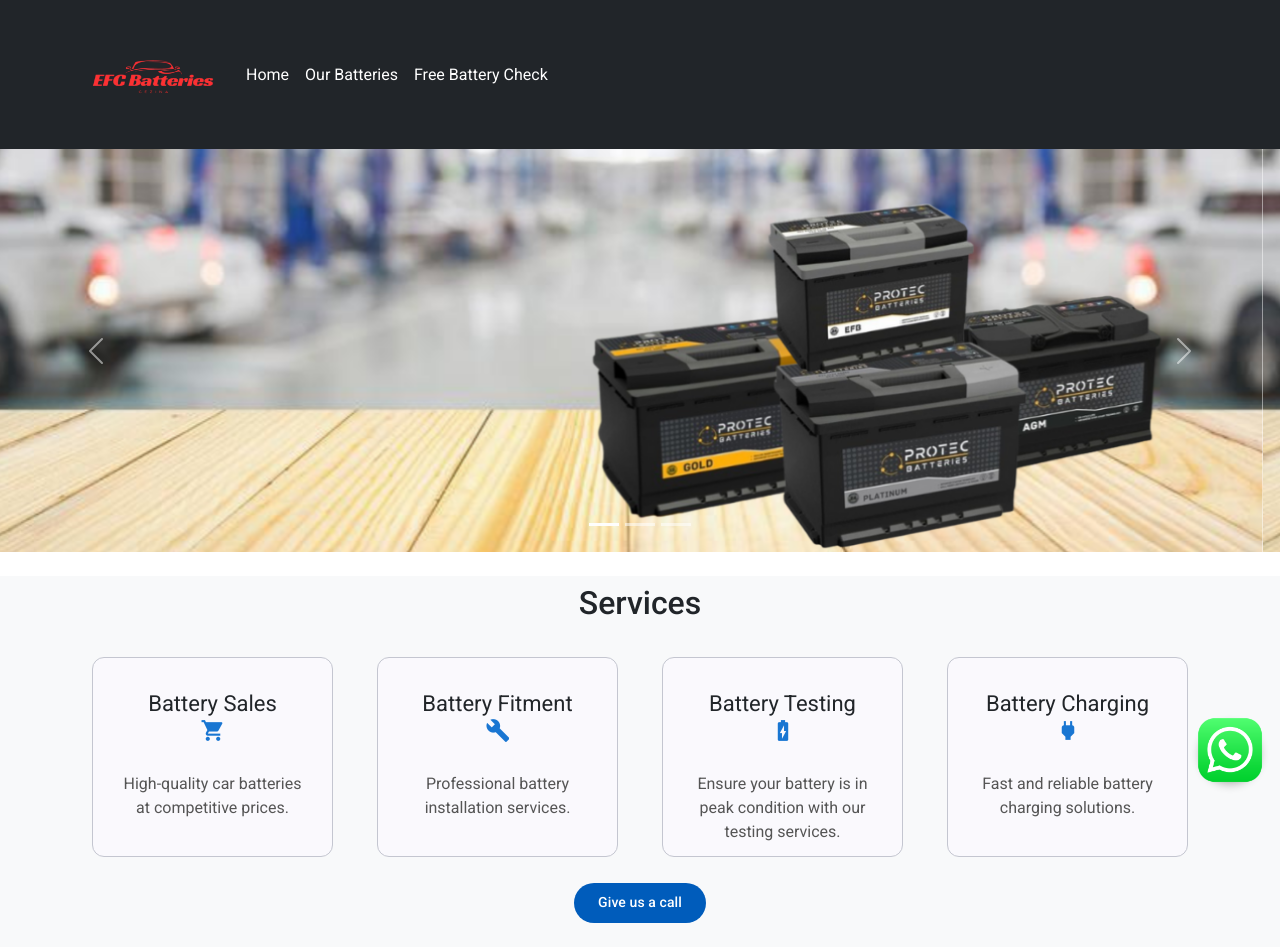
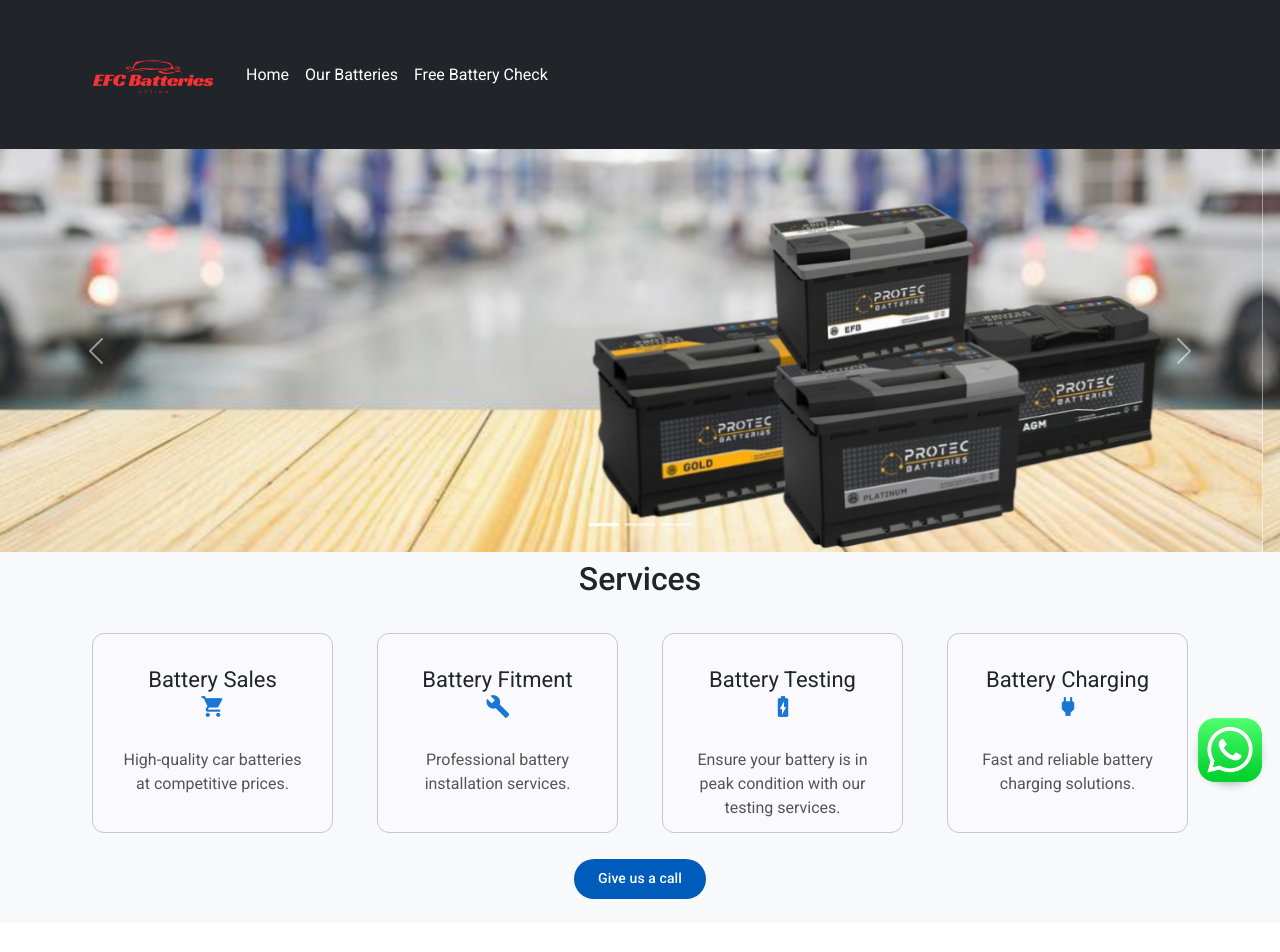
Before and after one commit to WhitelightningDev/EFC-Batteries, an Angular app: page / in a window 1280 px wide. Shown: the top 952 px of the page. Built offline with nearby package versions, Linux system fonts and the light colour scheme.

Commit message:
remove the margin below the carousel and above the services column so that there is no more white space between the 2 columns

```diff
--- a/src/app/pages/home/home.component.html
+++ b/src/app/pages/home/home.component.html
@@ -1,6 +1,6 @@
 <div>
   <!-- Carousel -->
-  <div id="myCarousel" class="carousel slide mb-4" data-bs-ride="carousel">
+  <div id="myCarousel" class="carousel slide" data-bs-ride="carousel">
     <div class="carousel-indicators">
       <button type="button" data-bs-target="#myCarousel" data-bs-slide-to="0" class="active" aria-current="true"
         aria-label="Slide 1"></button>
@@ -105,7 +105,7 @@
 
 
   <!-- Services container -->
-  <div class="album py-2 mt-3 bg-body-tertiary">
+  <div class="album py-2  bg-body-tertiary">
     <h2 class="text-center mb-4">Services</h2>
     <div class="container mt-4">
       <div class="row row-cols-1 row-cols-sm-2 row-cols-lg-4 g-4">
```
